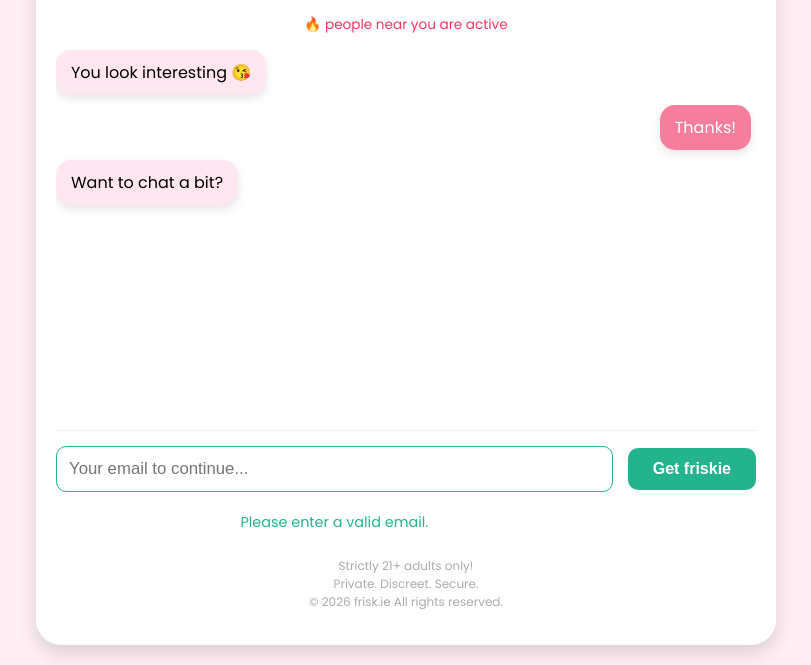
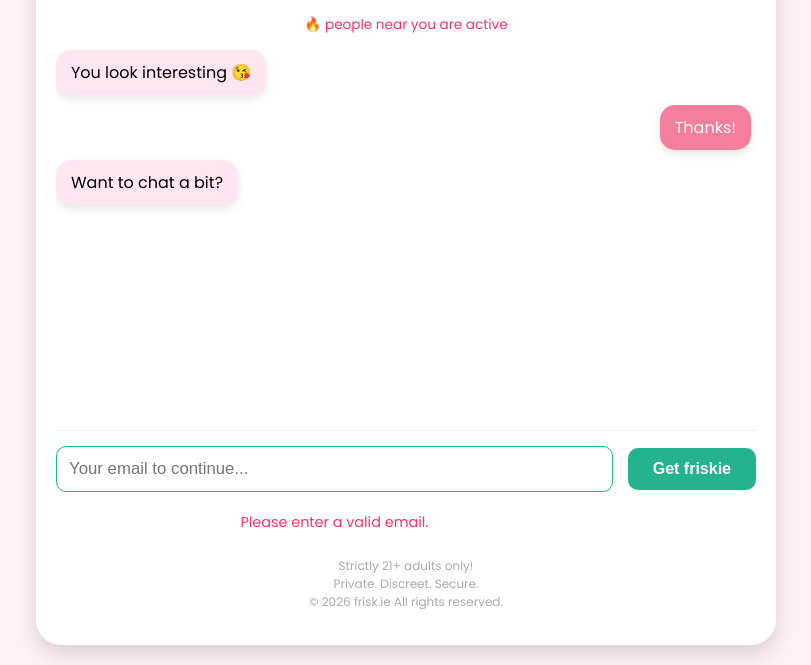
Before and after one commit to randomExperiments123/friskie, a plain HTML site: page index.html in a window 1280 px wide. Both pictures are taken after a click on the button "Get friskie". Shown: the part 135-800 px from the top of the page, without its empty margins (234-1045 px from the left). Drawn offline with Linux system fonts and the light colour scheme.

Commit message:
Email validation

```diff
--- a/index.html
+++ b/index.html
@@ -44,9 +44,12 @@
 
   --social-proof-color: var(--primary-color);
 
+  --success-color: var(--accent-color-30);
+  --error-color:var(--primary-color);
+
   --email-background-color: var(--accent-color-30);
   --email-input-border-color: var(--email-background-color);
-  --email-message-color: var(--accent-color-30);
+  --email-message-color: var(--success-color);
   --email-button-color: #fff;
   --email-button-background-color: var(--email-background-color);
   --email-button-hover-color: #019875;
@@ -269,6 +272,8 @@
 
 <!-- Inline JS -->
 <script>
+var cssRoot = document.querySelector(':root');
+
 const conversations = [
   [
     { side: "left", text: "Hey there 😉" },
@@ -347,11 +352,17 @@
   // const API_URL = "http://localhost:5221/api/interest";
   const API_URL = "https://expressionofinterestapi.azurewebsites.net/api/interest";
 
+  cssRoot.style.setProperty('--email-message-color', 'var(--success-color)');
+
   const email = emailInput.value.trim();
-  if(!email){ emailMsg.textContent="Please enter a valid email."; return; }
+  if (!email.match(/^[^\s@]+@[^\s@]+\.[^\s@]+$/))
+  {
+    cssRoot.style.setProperty('--email-message-color', 'var(--error-color)');
+    emailMsg.textContent = 'Please enter a valid email.';
+    return;
+  }
+
   emailMsg.textContent="Submitting..."; emailButton.disabled=true;
-
-
 
   fetch(API_URL,
   {
```
